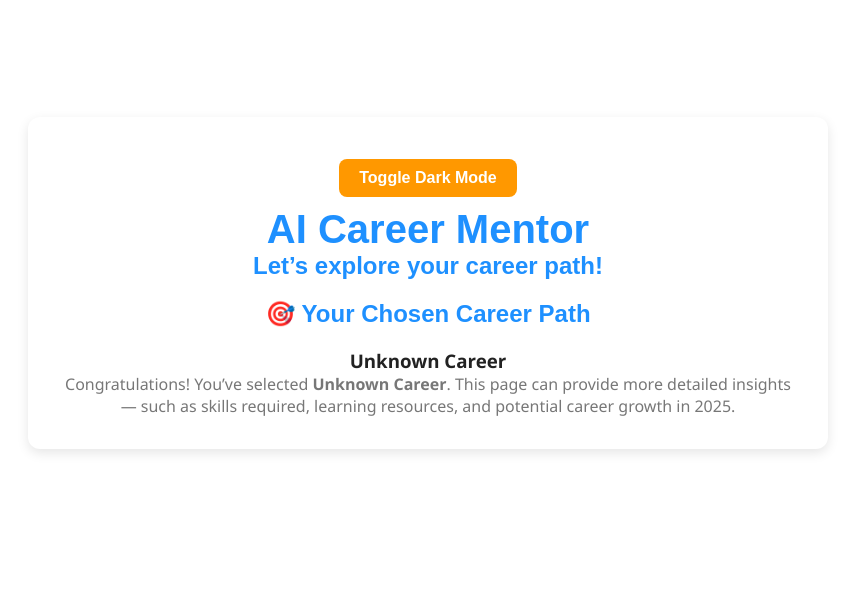
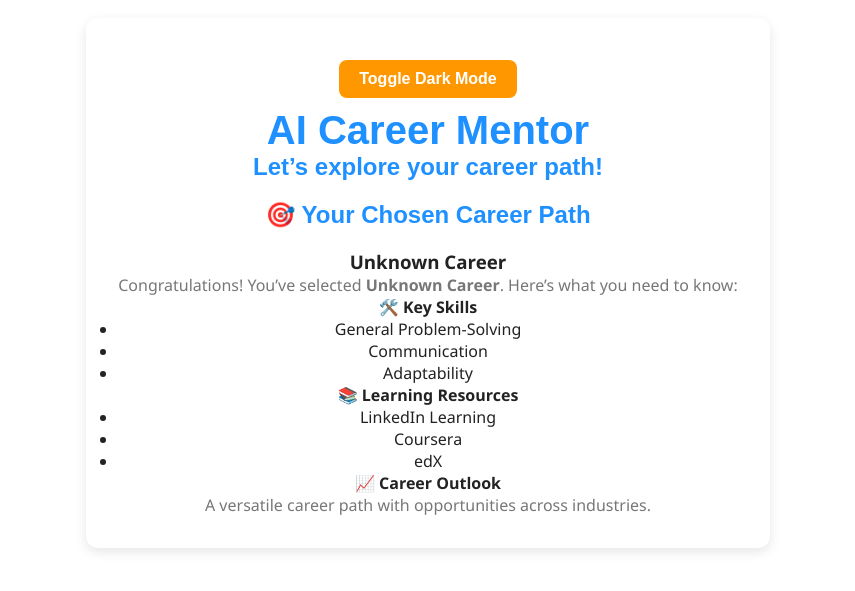
Before and after one commit to gjasmma/GJA-SMMA-AI-Career-Mentor-App, a React (Vite) app: page /career-result in a window 1280 px wide. Shown: the part 117-708 px from the top of the page, without its empty margins (212-1067 px from the left). Built offline with nearby package versions, Linux system fonts and the light colour scheme.

Commit message:
Enhance CareerDetail component with career info

```diff
--- a/src/pages/CareerDetail.tsx
+++ b/src/pages/CareerDetail.tsx
@@ -1,20 +1,100 @@
 // src/pages/CareerDetail.tsx
-import React from 'react';
+import React, { useMemo } from 'react';
 import { useSearchParams } from 'react-router-dom';
 
 const CareerDetail: React.FC = () => {
   const [searchParams] = useSearchParams();
   const career = searchParams.get('career') || 'Unknown Career';
 
+  // Map each career to details
+  const careerInfo = useMemo(() => {
+    const details: Record<
+      string,
+      { skills: string[]; resources: string[]; outlook: string }
+    > = {
+      "Frontend Developer": {
+        skills: ["HTML", "CSS", "JavaScript", "React", "UI/UX principles"],
+        resources: ["freeCodeCamp", "Frontend Masters", "MDN Web Docs"],
+        outlook: "High demand in 2025 with focus on performance and accessibility."
+      },
+      "Backend Developer": {
+        skills: ["Node.js", "Python", "Databases", "APIs", "Cloud services"],
+        resources: ["Udemy Backend Courses", "AWS Training", "PostgreSQL Docs"],
+        outlook: "Strong growth as businesses scale cloud-native apps."
+      },
+      "Full-Stack AI Engineer": {
+        skills: ["React", "Python", "TensorFlow/PyTorch", "APIs", "MLOps"],
+        resources: ["DeepLearning.AI", "Fast.ai", "Vite + React Docs"],
+        outlook: "One of the hottest careers in 2025, merging AI with full-stack dev."
+      },
+      "Cybersecurity Analyst": {
+        skills: ["Network Security", "Threat Analysis", "SIEM tools", "Incident Response"],
+        resources: ["Cybrary", "CompTIA Security+", "MITRE ATT&CK Framework"],
+        outlook: "Critical demand as cyber threats evolve globally."
+      },
+      "Ethical Hacker (CEH)": {
+        skills: ["Penetration Testing", "Exploit Development", "Metasploit", "Burp Suite"],
+        resources: ["EC-Council CEH", "HackTheBox", "OWASP"],
+        outlook: "High demand for proactive defense in enterprises."
+      },
+      "Fitness Coach": {
+        skills: ["Exercise Science", "Nutrition Basics", "Client Motivation", "Program Design"],
+        resources: ["NASM Certification", "ACE Fitness", "Precision Nutrition"],
+        outlook: "Growing demand with focus on holistic health and online coaching."
+      },
+      "Lawyer": {
+        skills: ["Legal Research", "Contract Law", "Negotiation", "Critical Thinking"],
+        resources: ["Harvard Law Online", "Bar Association Resources"],
+        outlook: "Stable demand, with new opportunities in AI ethics and tech law."
+      },
+      "AI Agent": {
+        skills: ["Prompt Engineering", "LLM APIs", "Automation Workflows", "Ethics in AI"],
+        resources: ["OpenAI Learning Hub", "Microsoft Learn AI", "LangChain Docs"],
+        outlook: "Explosive growth as AI agents become mainstream in business."
+      },
+      "Cryptocurrency Investor": {
+        skills: ["Blockchain Basics", "Market Analysis", "Risk Management", "Portfolio Strategy"],
+        resources: ["CoinDesk", "Binance Academy", "Investopedia Crypto"],
+        outlook: "Volatile but lucrative; regulation shaping the future in 2025."
+      },
+      "Stock Market Advisor": {
+        skills: ["Financial Analysis", "Equity Research", "Risk Assessment", "Client Advisory"],
+        resources: ["Bloomberg Market Concepts", "CFA Institute", "Yahoo Finance"],
+        outlook: "Steady demand with AI-driven analytics reshaping the field."
+      }
+    };
+
+    return details[career] || {
+      skills: ["General Problem-Solving", "Communication", "Adaptability"],
+      resources: ["LinkedIn Learning", "Coursera", "edX"],
+      outlook: "A versatile career path with opportunities across industries."
+    };
+  }, [career]);
+
   return (
     <div className="career-detail">
       <h2>🎯 Your Chosen Career Path</h2>
       <h3>{career}</h3>
       <p>
-        Congratulations! You’ve selected <strong>{career}</strong>.
-        This page can provide more detailed insights — such as skills required,
-        learning resources, and potential career growth in 2025.
+        Congratulations! You’ve selected <strong>{career}</strong>. Here’s what you need to know:
       </p>
+
+      <h4>🛠️ Key Skills</h4>
+      <ul>
+        {careerInfo.skills.map((skill, idx) => (
+          <li key={idx}>{skill}</li>
+        ))}
+      </ul>
+
+      <h4>📚 Learning Resources</h4>
+      <ul>
+        {careerInfo.resources.map((res, idx) => (
+          <li key={idx}>{res}</li>
+        ))}
+      </ul>
+
+      <h4>📈 Career Outlook</h4>
+      <p>{careerInfo.outlook}</p>
     </div>
   );
 };
```
